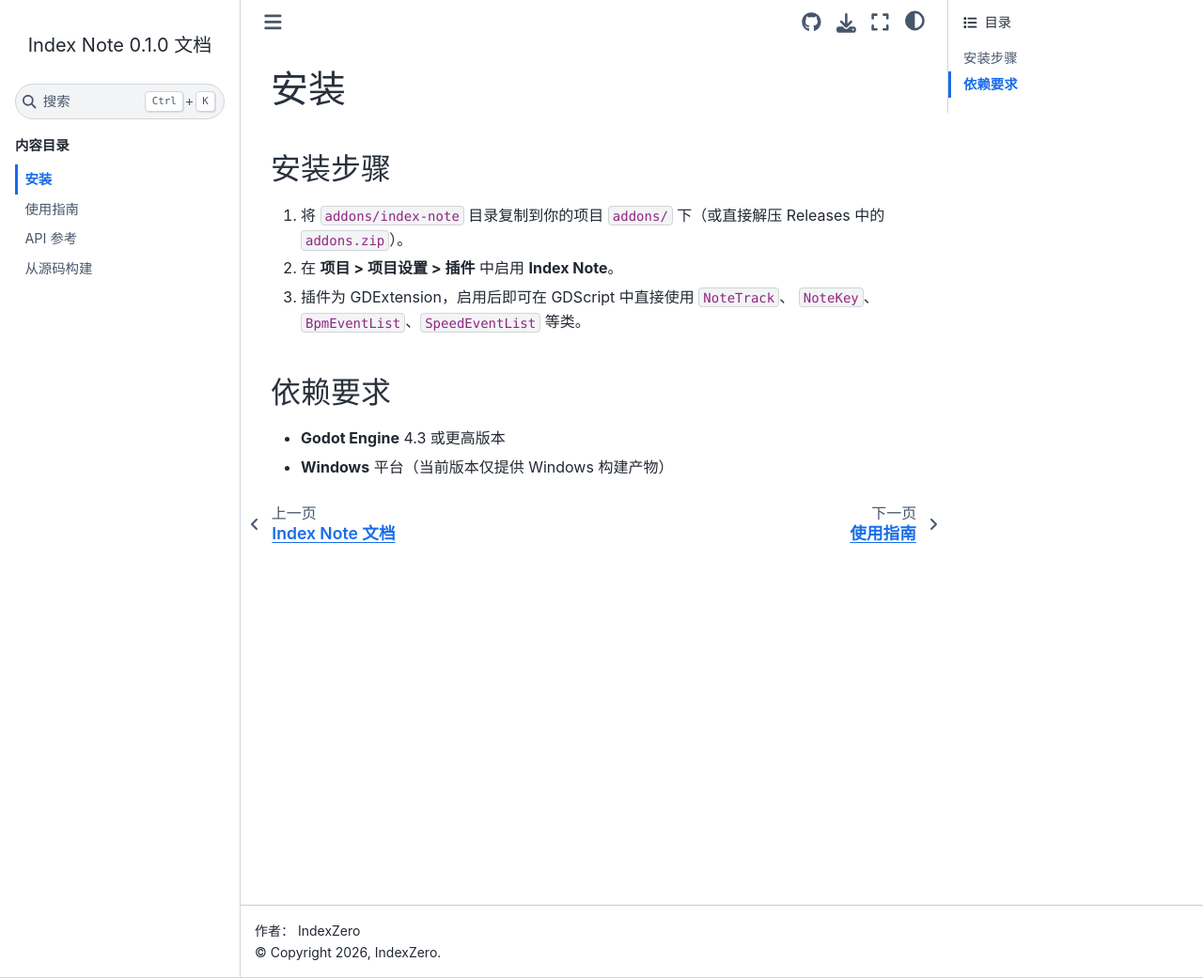
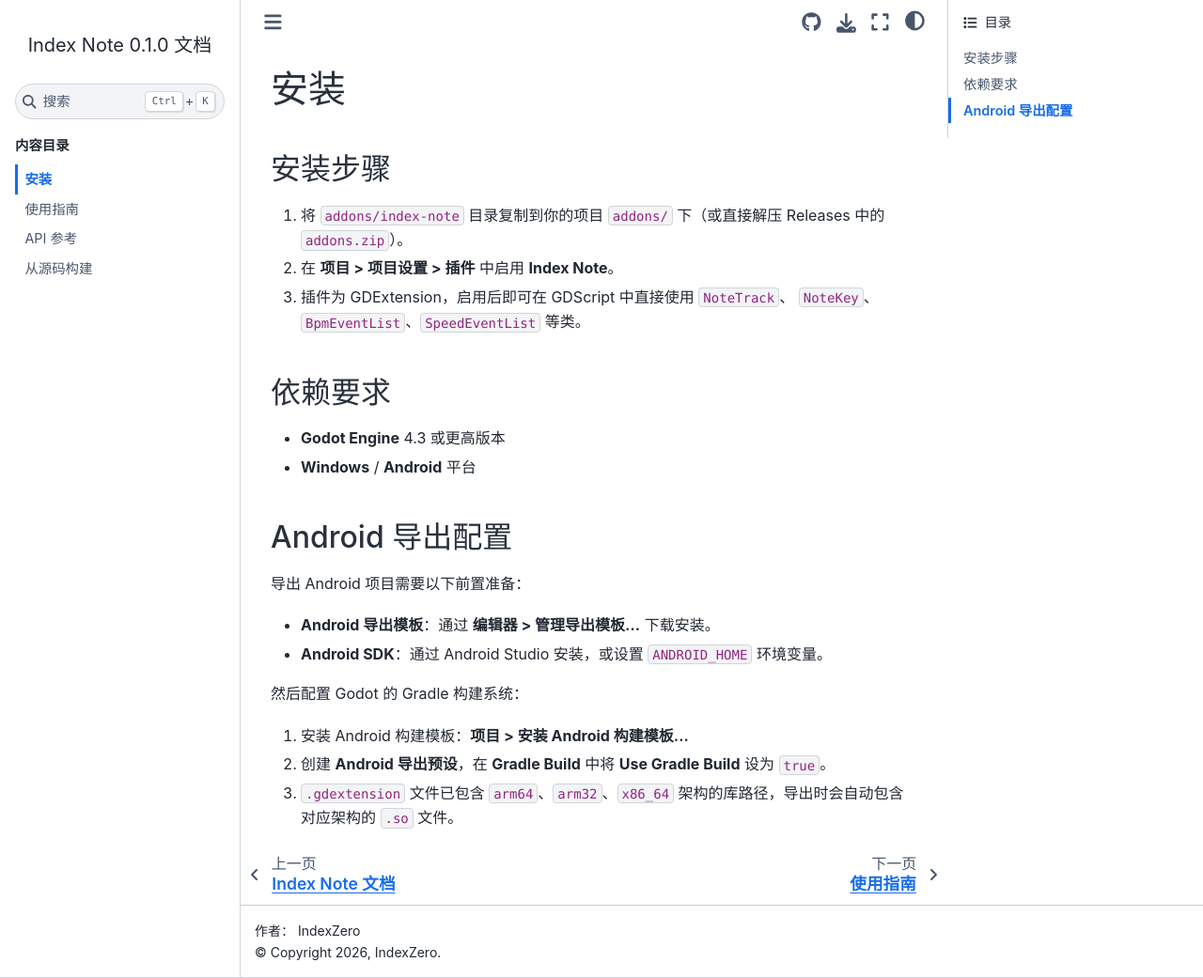
Before and after one commit to IndexZeroCN/Godot-IndexNote, a Sphinx documentation site: the page built from docs/source/installation.rst, in a window 1280 px wide and 1041 px high. Shown: the whole window at 94% size. Built offline with Sphinx 7.4.7 and the Sphinx Book theme 1.1.4, drawn with Linux system fonts in a browser that asks for light colours.

Commit message:
support android

```diff
--- a/docs/source/installation.rst
+++ b/docs/source/installation.rst
@@ -14,4 +14,20 @@
 --------
 
 - **Godot Engine** 4.3 或更高版本
-- **Windows** 平台（当前版本仅提供 Windows 构建产物）
+- **Windows** / **Android** 平台
+
+Android 导出配置
+----------------
+
+导出 Android 项目需要以下前置准备：
+
+- **Android 导出模板**：通过 **编辑器 > 管理导出模板...** 下载安装。
+- **Android SDK**：通过 Android Studio 安装，或设置 ``ANDROID_HOME`` 环境变量。
+
+然后配置 Godot 的 Gradle 构建系统：
+
+1. 安装 Android 构建模板：**项目 > 安装 Android 构建模板...**
+2. 创建 **Android 导出预设**，在 **Gradle Build** 中将
+   **Use Gradle Build** 设为 ``true``。
+3. ``.gdextension`` 文件已包含 ``arm64``、``arm32``、``x86_64``
+   架构的库路径，导出时会自动包含对应架构的 ``.so`` 文件。
```
Also changed, not shown: README.md (+41 -1 lines), README_ZH-CN.md (+42 -2 lines), docs/source/build.rst (+51 -2 lines), 6 other files.
